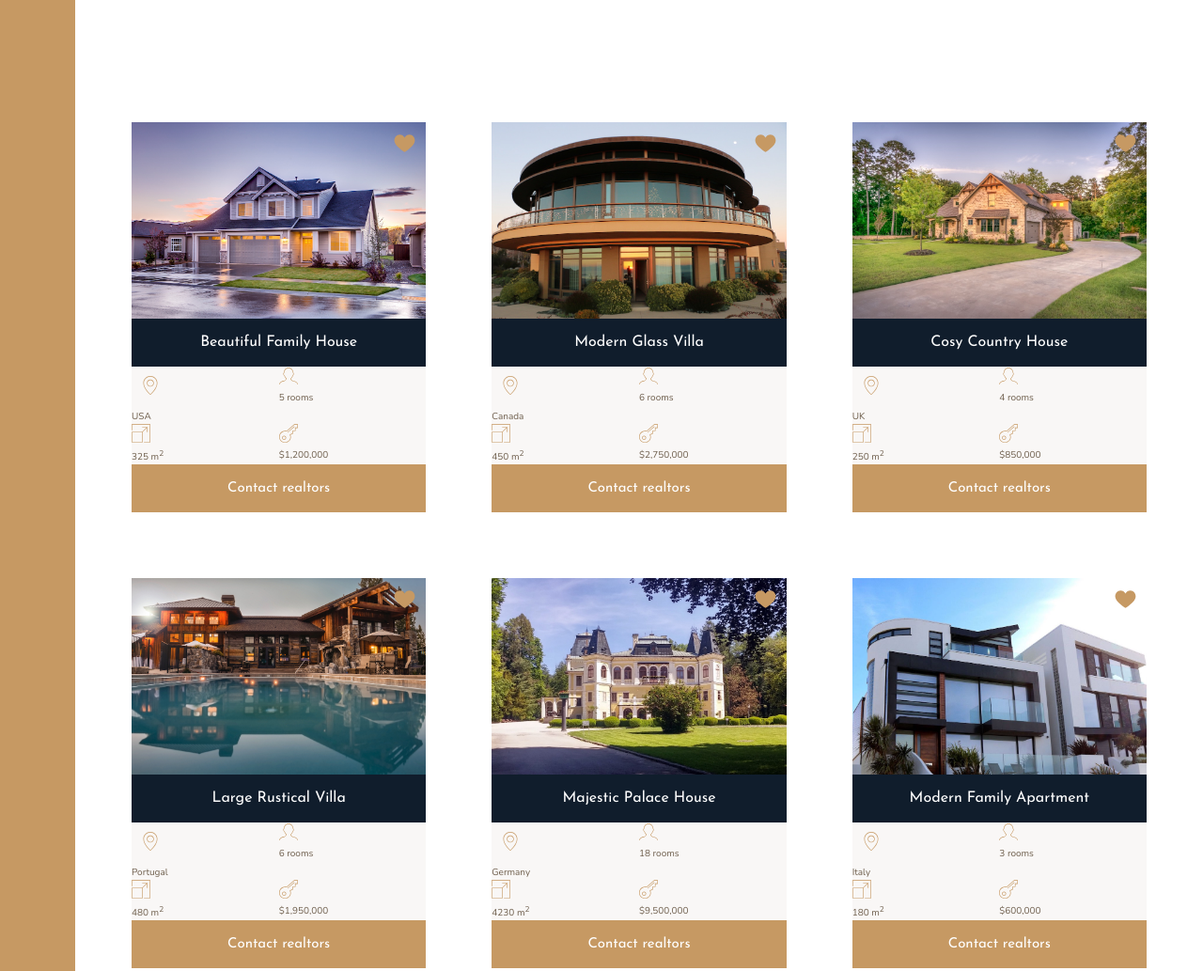
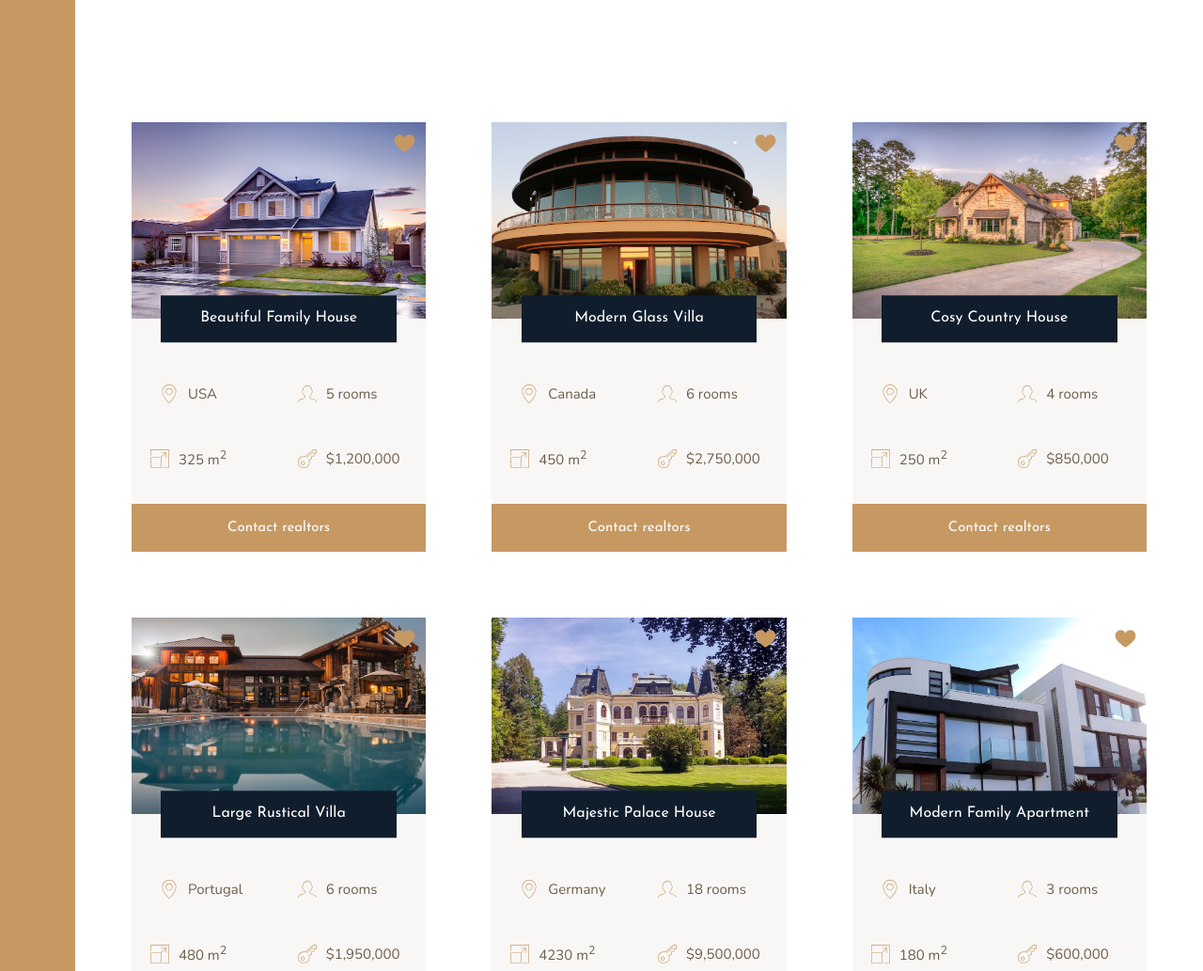
Before and after one commit to mostmojo/nexter, a website: page index.html in a window 1280 px wide. Shown: the part 1840-2873 px from the top of the page at 94% size. Drawn offline with nearby package versions, Linux system fonts and the light colour scheme.

Commit message:
Completed the house cards with flexbox and grids

```diff
--- a/sass/_homes.scss
+++ b/sass/_homes.scss
@@ -12,6 +12,7 @@
 
 	display: grid;
 	grid-template-columns: repeat(2, 1fr);
+	grid-row-gap: 3.5rem;
 
 	&__img {
 		width: 100%;
@@ -33,8 +34,13 @@
 	}
 
 	&__name {
+		grid-row: 1 / 2;
 		grid-column: 1 / -1;
+		justify-self: center;
+		align-self: end;
+		z-index: 3;
 
+		width: 80%;
 		font-family: $font-display;
 		font-size: 1.6rem;
 		text-align: center;
@@ -42,18 +48,33 @@
 		background-color: $color-secondary;
 		color: #fff;
 		font-weight: 400;
+		transform: translateY(50%);
 
 	}
+
+	&__location,
+	&__rooms {
+
+		margin-top: 2.5rem;
+	}
+
 
 	&__location,
 	&__rooms,
 	&__area,
 	&__price {
 
+		font-size: 1.5rem;
+		margin-left: 2rem;
+
+		display: flex;
+		align-items: center;
+
 		svg {
 			fill: $color-primary;
 			height: 2rem;
 			width: 2rem;
+			margin-right: 1rem;
 		}
 
 		p {
```
Also changed, not shown: css/style.css.
